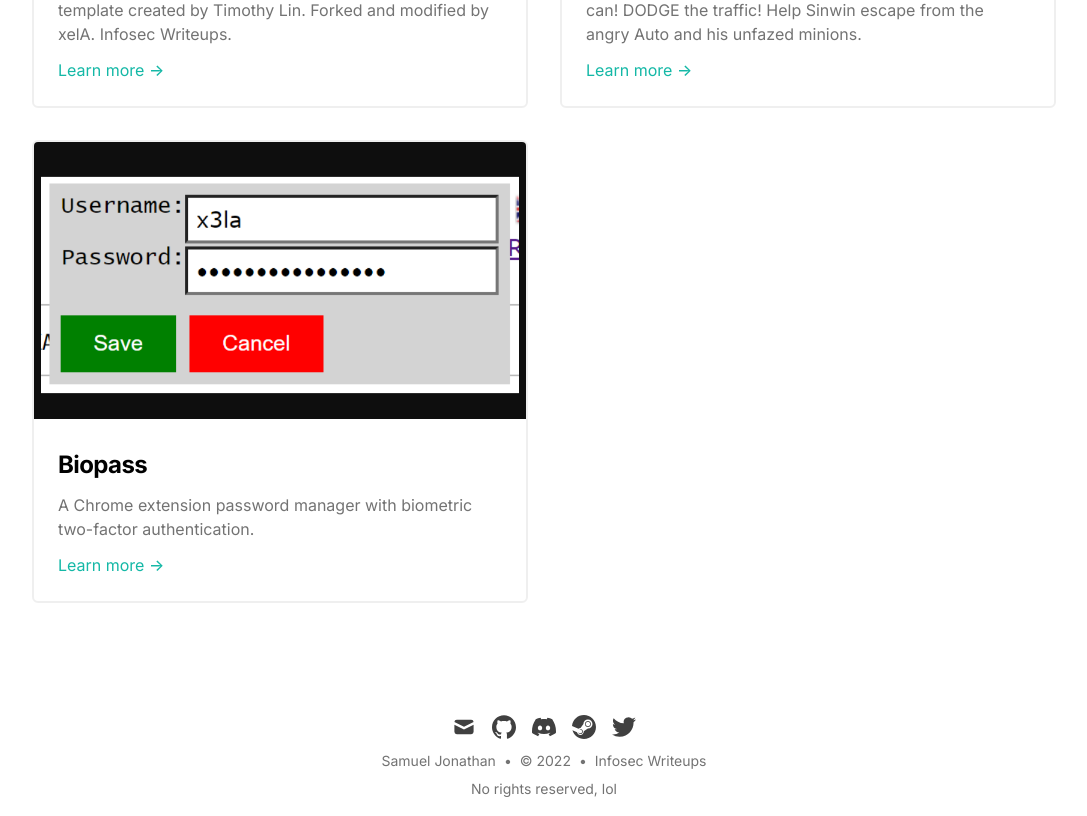
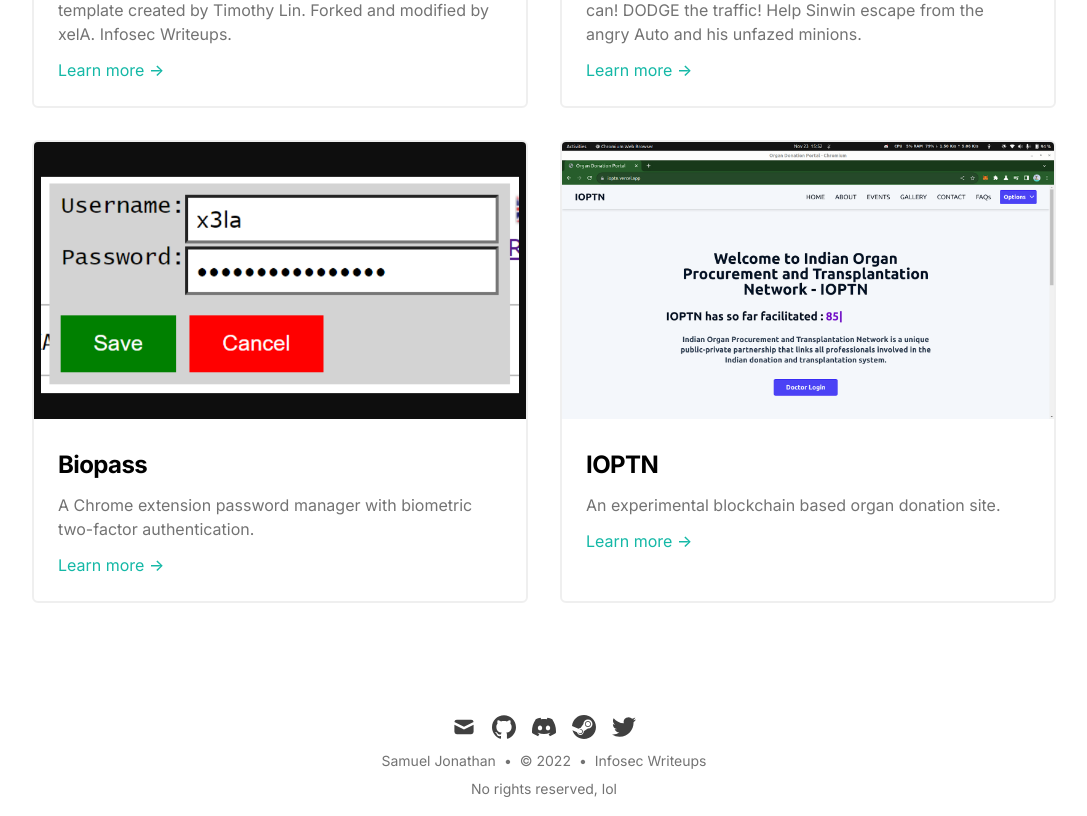
Before and after one commit to Mr-DJ/xela.me, a Next.js app: page /projects in a window 1280 px wide. Shown: the part 700-1516 px from the top of the page, without its empty margins (96-1183 px from the left). Built offline with nearby package versions, Linux system fonts and the light colour scheme; no server answers; what @tailwindcss/typography would draw is missing.

Commit message:
added ioptn to projects data

```diff
--- a/data/projectsData.js
+++ b/data/projectsData.js
@@ -18,6 +18,12 @@ const projectsData = [
     imgSrc: '/static/images/biopass-extension.png',
     href: 'https://github.com/Mr-DJ/biopass-extension',
   },
+  {
+    title: 'IOPTN',
+    description: `An experimental blockchain based organ donation site.`,
+    imgSrc: '/static/images/ioptn.png',
+    href: 'https://github.com/Diplo2by/cellmyorgan',
+  },
 ]
 
 export default projectsData
```
Also changed, not shown: public/static/images/ioptn.png (added).
